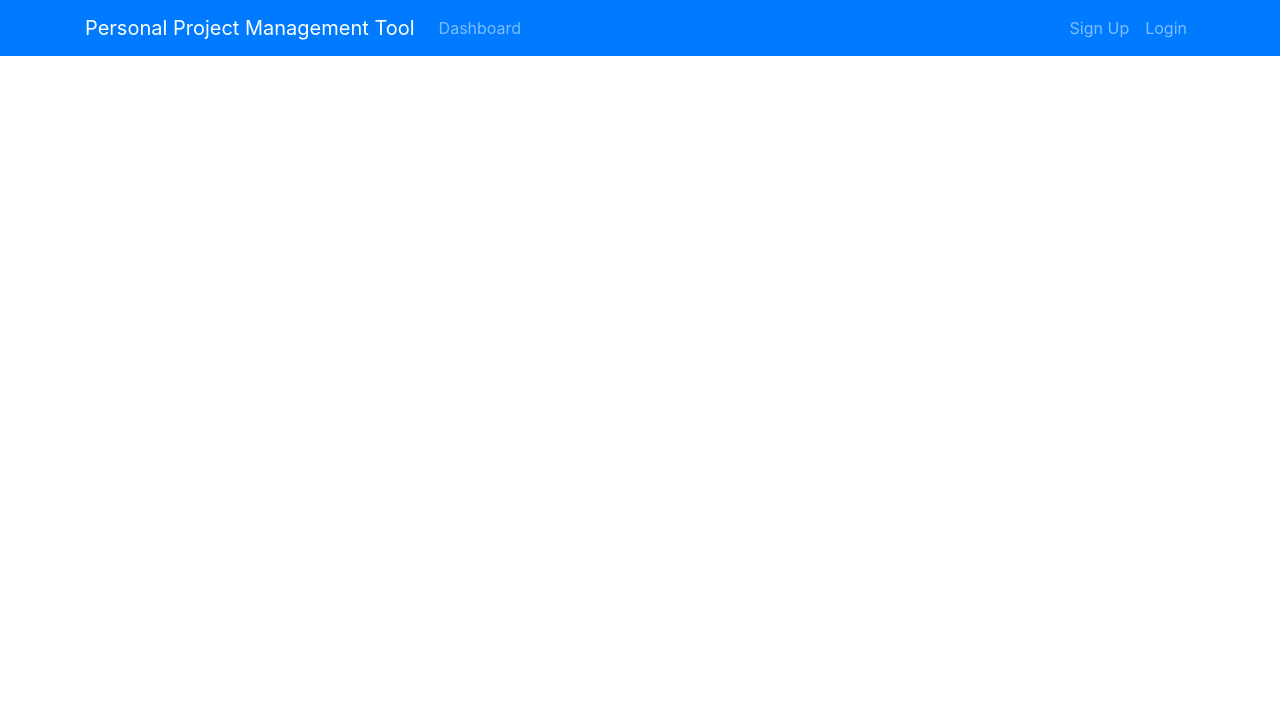
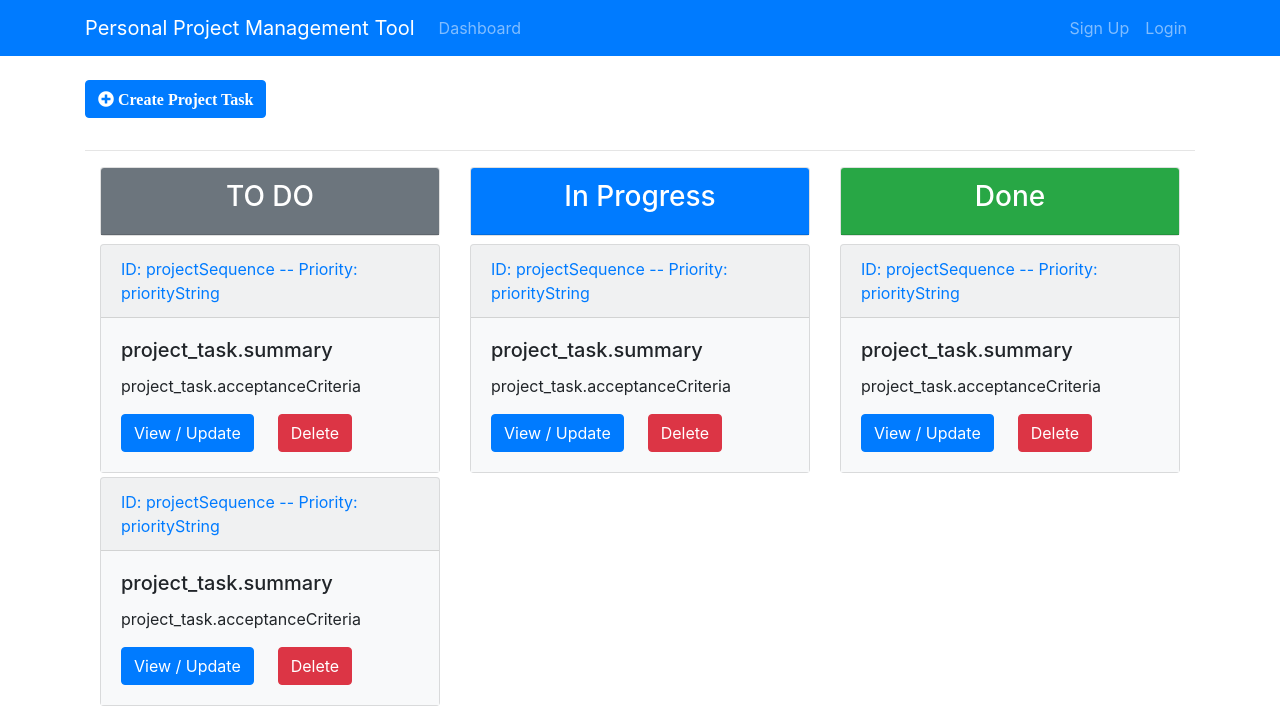
Before and after one commit to draganbjedov/project-manager-spring-react, a React (Create React App) app in the folder project-manager-react/: page /board/1 in a window 1280 px wide. Shown: the top 724 px of the page. Built offline with nearby package versions, Linux system fonts and the light colour scheme.

Commit message:
Basic layout for pproject board

```diff
--- a/project-manager-react/src/App.js
+++ b/project-manager-react/src/App.js
@@ -3,6 +3,7 @@ import Header from "./components/layout/Header";
 import Dashboard from "./components/Dashboard";
 import CreateProject from "./components/project/CreateProject";
 import UpdateProject from "./components/project/UpdateProject";
+import ProjectBoard from "./components/project_board/ProjectBoard";
 
 import store from "./store";
 
@@ -21,6 +22,7 @@ function App() {
           <Route path="/dashboard" component={Dashboard} />
           <Route path="/create-project" component={CreateProject} />
           <Route path="/update-project/:id" component={UpdateProject} />
+          <Route path="/board/:id" component={ProjectBoard} />
         </div>
       </Router>
     </Provider>
--- a/project-manager-react/src/components/project/Project.js
+++ b/project-manager-react/src/components/project/Project.js
@@ -24,20 +24,17 @@ class Project extends Component {
             </div>
             <div className="col-md-4 d-none d-lg-block">
               <ul className="list-group">
-                <a href="#">
+                <Link to={`/board/${project.identifier}`}>
                   <li className="list-group-item board">
-                    <i className="fa fa-flag-checkered pr-1"> Project Board </i>
+                    <i className="fa fa-flag-checkered pr-1"> Project Board</i>
                   </li>
-                </a>
+                </Link>
                 <Link to={`/update-project/${project.identifier}`}>
                   <li className="list-group-item update">
                     <i className="fa fa-edit pr-1"> Update Project Info</i>
                   </li>
                 </Link>
-                <li
-                  className="list-group-item delete"
-                  onClick={this.onDelete.bind(this, project.identifier)}
-                >
+                <li className="list-group-item delete" onClick={this.onDelete.bind(this, project.identifier)}>
                   <i className="fa fa-minus-circle pr-1"> Delete Project</i>
                 </li>
               </ul>
--- /dev/null
+++ b/project-manager-react/src/components/project_board/Backlog.js
@@ -0,0 +1,40 @@
+import React, { Component } from "react";
+import Task from "./task/Task";
+
+class Backlog extends Component {
+  render() {
+    return (
+      <div class="container">
+        <div class="row">
+          <div class="col-md-4">
+            <div class="card text-center mb-2">
+              <div class="card-header bg-secondary text-white">
+                <h3>TO DO</h3>
+              </div>
+            </div>
+            <Task />
+            <Task />
+          </div>
+          <div class="col-md-4">
+            <div class="card text-center mb-2">
+              <div class="card-header bg-primary text-white">
+                <h3>In Progress</h3>
+              </div>
+            </div>
+            <Task />
+          </div>
+          <div class="col-md-4">
+            <div class="card text-center mb-2">
+              <div class="card-header bg-success text-white">
+                <h3>Done</h3>
+              </div>
+            </div>
+            <Task />
+          </div>
+        </div>
+      </div>
+    );
+  }
+}
+
+export default Backlog;
--- /dev/null
+++ b/project-manager-react/src/components/project_board/ProjectBoard.js
@@ -0,0 +1,21 @@
+import React, { Component } from "react";
+import { Link } from "react-router-dom";
+import Backlog from "./Backlog";
+
+class ProjectBoard extends Component {
+  render() {
+    const { id } = this.props.match.params;
+    return (
+      <div class="container">
+        <Link to={`/create-task/${id}`} class="btn btn-primary mb-3">
+          <i class="fas fa-plus-circle"> Create Project Task</i>
+        </Link>
+        <br />
+        <hr />
+        <Backlog />
+      </div>
+    );
+  }
+}
+
+export default ProjectBoard;
--- /dev/null
+++ b/project-manager-react/src/components/project_board/task/Task.js
@@ -0,0 +1,22 @@
+import React, { Component } from "react";
+
+class Task extends Component {
+  render() {
+    return (
+      <div class="card mb-1 bg-light">
+        <div class="card-header text-primary">ID: projectSequence -- Priority: priorityString</div>
+        <div class="card-body bg-light">
+          <h5 class="card-title">project_task.summary</h5>
+          <p class="card-text text-truncate ">project_task.acceptanceCriteria</p>
+          <a href="#" class="btn btn-primary">
+            View / Update
+          </a>
+
+          <button class="btn btn-danger ml-4">Delete</button>
+        </div>
+      </div>
+    );
+  }
+}
+
+export default Task;
```
